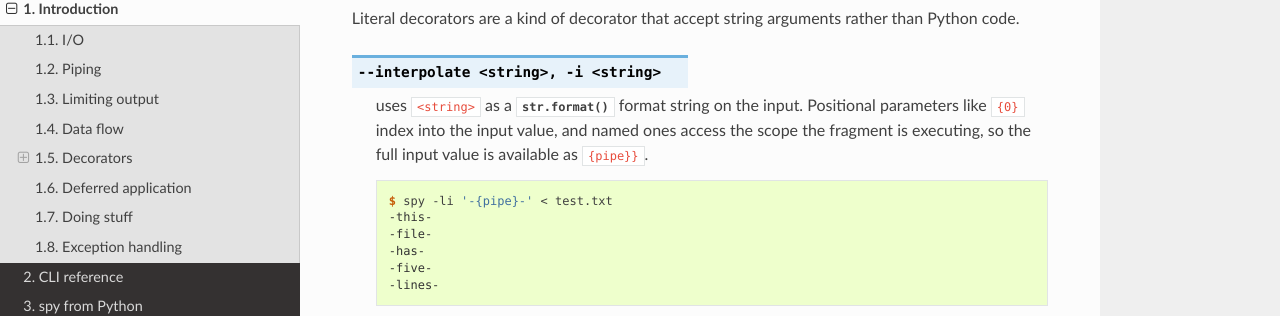
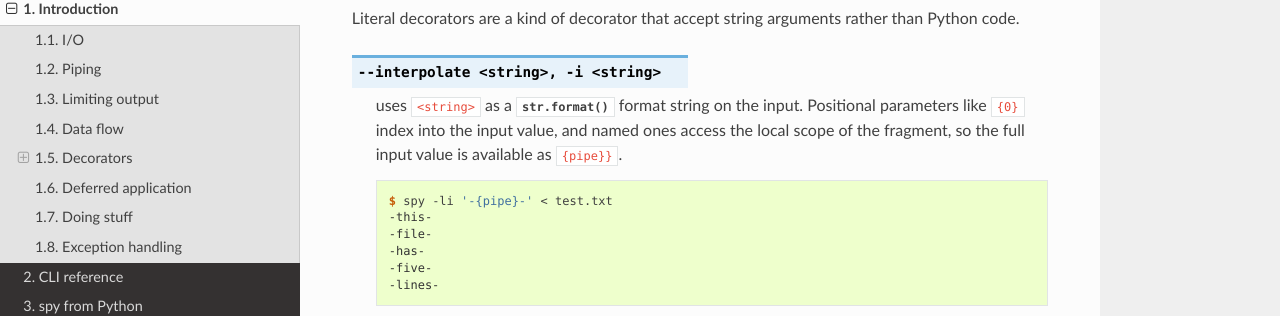
Before and after one commit to edk0/spy, a Sphinx documentation site: the page built from doc/intro.rst, in a window 1280 px wide and 900 px high, scrolled down 3053 px. Shown: the part 137-453 px from the top of the window. Built offline with Sphinx 7.4.7 and the Read the Docs theme 2.0.0, drawn with Linux system fonts in a browser that asks for light colours.

Commit message:
doc/intro: be more correct about -i

```diff
--- a/doc/intro.rst
+++ b/doc/intro.rst
@@ -175,7 +175,7 @@ than Python code.
 
    uses ``<string>`` as a :meth:`str.format` format string on the input.
    Positional parameters like ``{0}`` index into the input value, and named
-   ones access the scope the fragment is executing, so the full input value is
+   ones access the local scope of the fragment, so the full input value is
    available as ``{pipe}}``.
 
    .. code-block:: console
```
